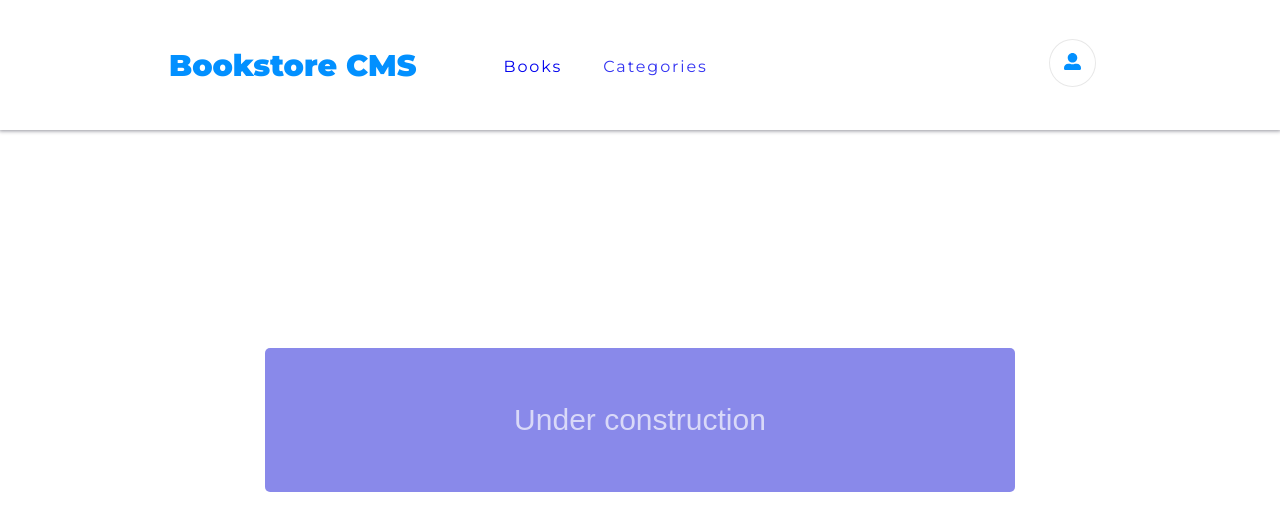
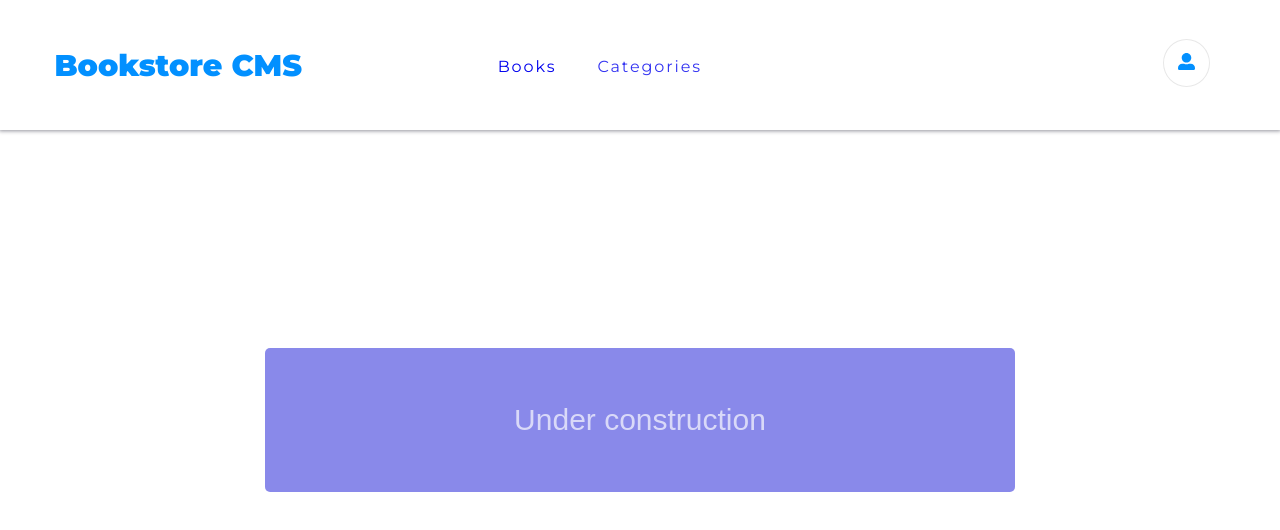
Before and after one commit to ahmed-al-farouq/Book-Store, a React (Create React App) app: page /categories in a window 1280 px wide. Shown: the top 530 px of the page. Built offline with nearby package versions, Linux system fonts and the light colour scheme; no server answers.

Commit message:
Make the required changes

```diff
--- a/src/components/booksPage/styles/bookStyle.js
+++ b/src/components/booksPage/styles/bookStyle.js
@@ -3,6 +3,7 @@ import styled from 'styled-components';
 const BookDiv = styled.div`
   flex-wrap: wrap;
   padding: 2rem 2rem 1.625rem;
+  margin: 15px 0;
   border-radius: 4px;
   border: solid 1px #e8e8e8;
   background-color: #fff;
--- a/src/components/booksPage/styles/formStyle.js
+++ b/src/components/booksPage/styles/formStyle.js
@@ -1,12 +1,11 @@
 import styled from 'styled-components';
 
 const FormContainer = styled.div`
-  width: 90%;
   margin: 2.313rem auto;
 `;
 
 const FormTitle = styled.h2`
-  margin: 1.813rem 0 1.188rem 2.75rem;
+  margin: 1.813rem 0 1.188rem 2.75rem 0;
   font-family:  'Montserrat', sans-serif;
   font-size: 1.25rem;
   font-weight: bold;
@@ -24,7 +23,7 @@ const StyledForm = styled.form`
 
 const BookTitleInput = styled.input`
   width: 30.5rem;
-  margin: 1.188rem 2.125rem 0;
+  margin: 1.188rem 0 0;
   padding: 0.375rem 0.938rem 0.563rem 1rem;
   border-radius: 4px;
   border: solid 1px #e8e8e8;
--- a/src/components/navbarStyle.js
+++ b/src/components/navbarStyle.js
@@ -2,10 +2,10 @@ import styled from 'styled-components';
 
 const Nav = styled.nav`
   margin: 0 0 2.375rem;
-  padding: 1.438rem 6.188rem 1.688rem 6.25rem;
+  padding: 1.438rem 0 1.688rem;
   box-shadow: 0 0 4px 1px #0000186e;
   display: flex;
-  justify-content: center;
+  justify-content: space-around;
   align-items: center;
   @media (max-width: 768px) {
     padding: 1.438rem 0 1.688rem 0;
@@ -44,7 +44,7 @@ const Ul = styled.ul`
   justify-content: space-evenly;
   align-items: center;
   list-style: none;
-  width: 25%;
+  width: 0%;
   @media (max-width: 768px) {
     flex-direction: column;
   }
```
